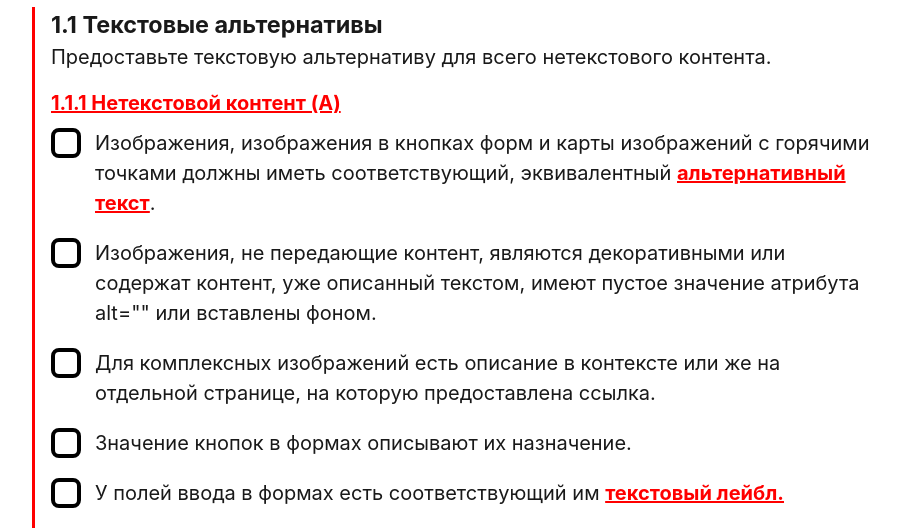
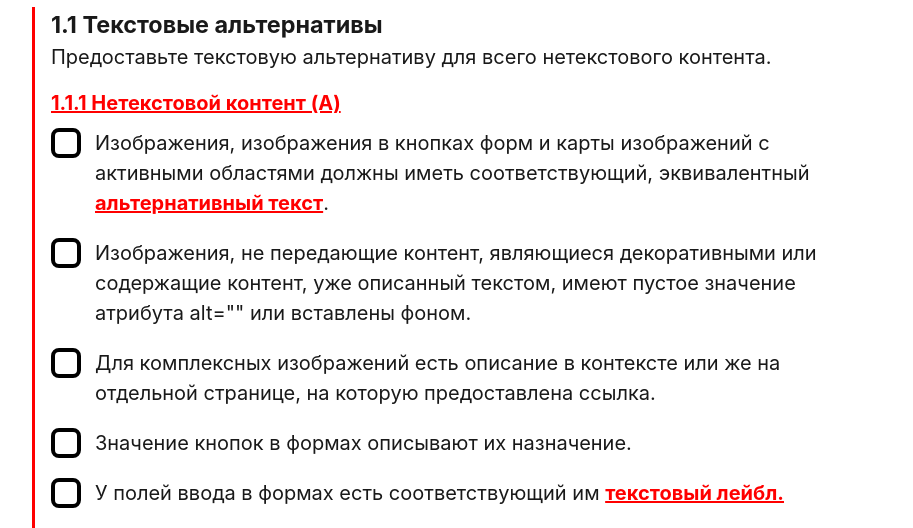
Before and after one commit to zavsievich/wcag-ru-checklist, a plain HTML site: page index.html in a window 1280 px wide. Shown: the part 705-1233 px from the top of the page, without its empty margins (183-1096 px from the left). Drawn offline with Linux system fonts and the light colour scheme.

Commit message:
Fix two paragraphs

```diff
--- a/index.html
+++ b/index.html
@@ -91,7 +91,7 @@
                                 <span class="checklist__item-input" aria-hidden="true"></span>
                                 <div>
                                     <p class="checklist__item-desc">Изображения, изображения в кнопках форм и карты
-                                        изображений с горячими точками должны иметь соответствующий, эквивалентный
+                                        изображений с активными областями должны иметь соответствующий, эквивалентный
                                         <a href="https://webaim.org/techniques/alttext/">альтернативный текст</a>.</p>
                                 </div>
                             </label>
@@ -99,7 +99,7 @@
                                 <input class="checklist__item-hidden" type="checkbox" name="" id="">
                                 <span class="checklist__item-input" aria-hidden="true"></span>
                                 <div>
-                                    <p class="checklist__item-desc">Изображения, не передающие контент, являются декоративными или содержат контент, уже описанный текстом, имеют пустое значение атрибута alt="" или вставлены фоном.</p>
+                                    <p class="checklist__item-desc">Изображения, не передающие контент, являющиеся декоративными или содержащие контент, уже описанный текстом, имеют пустое значение атрибута alt="" или вставлены фоном.</p>
                                 </div>
                             </label>
                             <label class="checklist__item-label">
```
